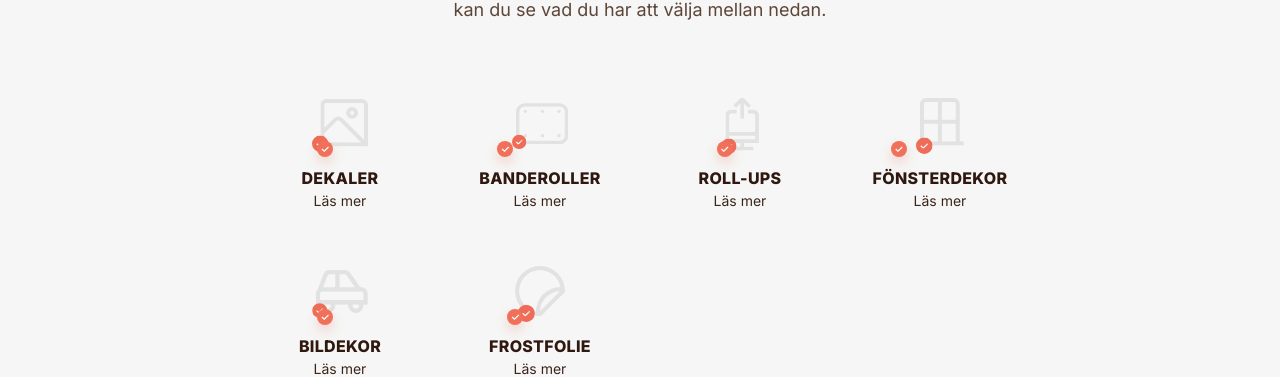
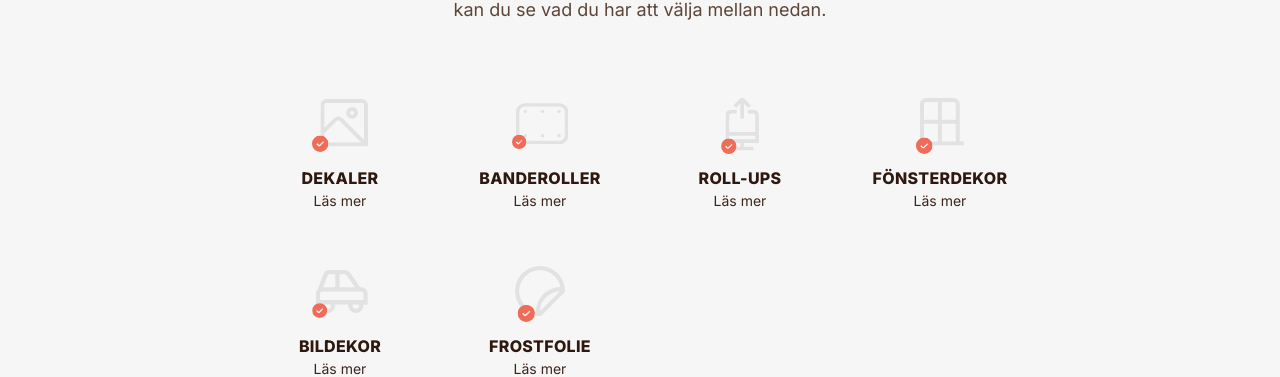
Before and after one commit to akhansson88/nova-react, a React (Vite) app: page /produkter in a window 1280 px wide. Shown: the part 1213-1590 px from the top of the page. Built offline with nearby package versions, Linux system fonts and the light colour scheme.

Commit message:
Remove checkmark badges from product icon cards

```diff
--- a/src/pages/Produkter.jsx
+++ b/src/pages/Produkter.jsx
@@ -116,7 +116,6 @@
           <div className="reklam-grid">
             {products.map((product) => (
               <a key={product.title} href="#" className="reklam-card">
-                <span className="reklam-card-badge">✓</span>
                 <div className="reklam-icon-wrap">
                   <img src={product.image} alt={product.alt} loading="lazy" />
                 </div>
```
